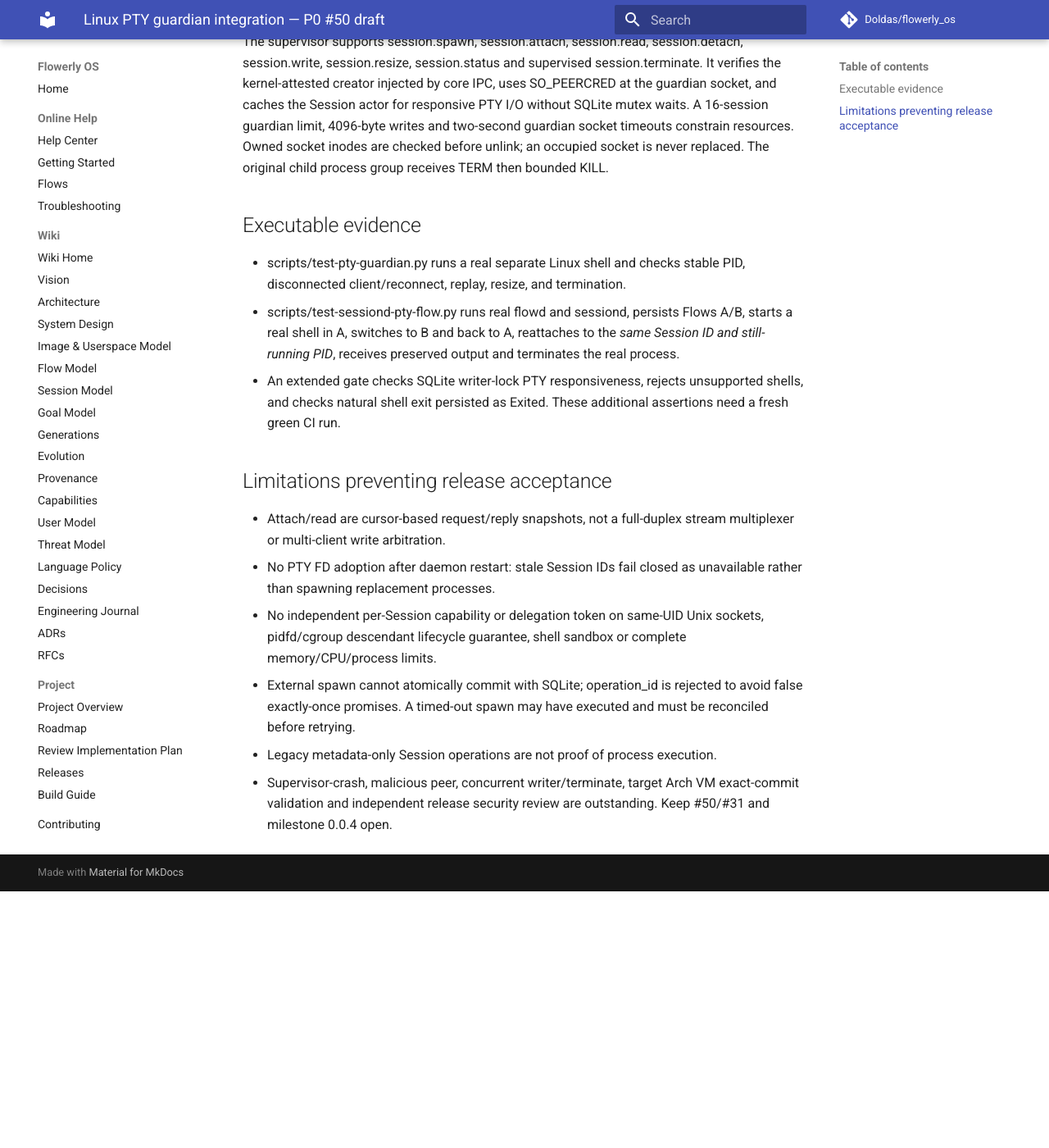
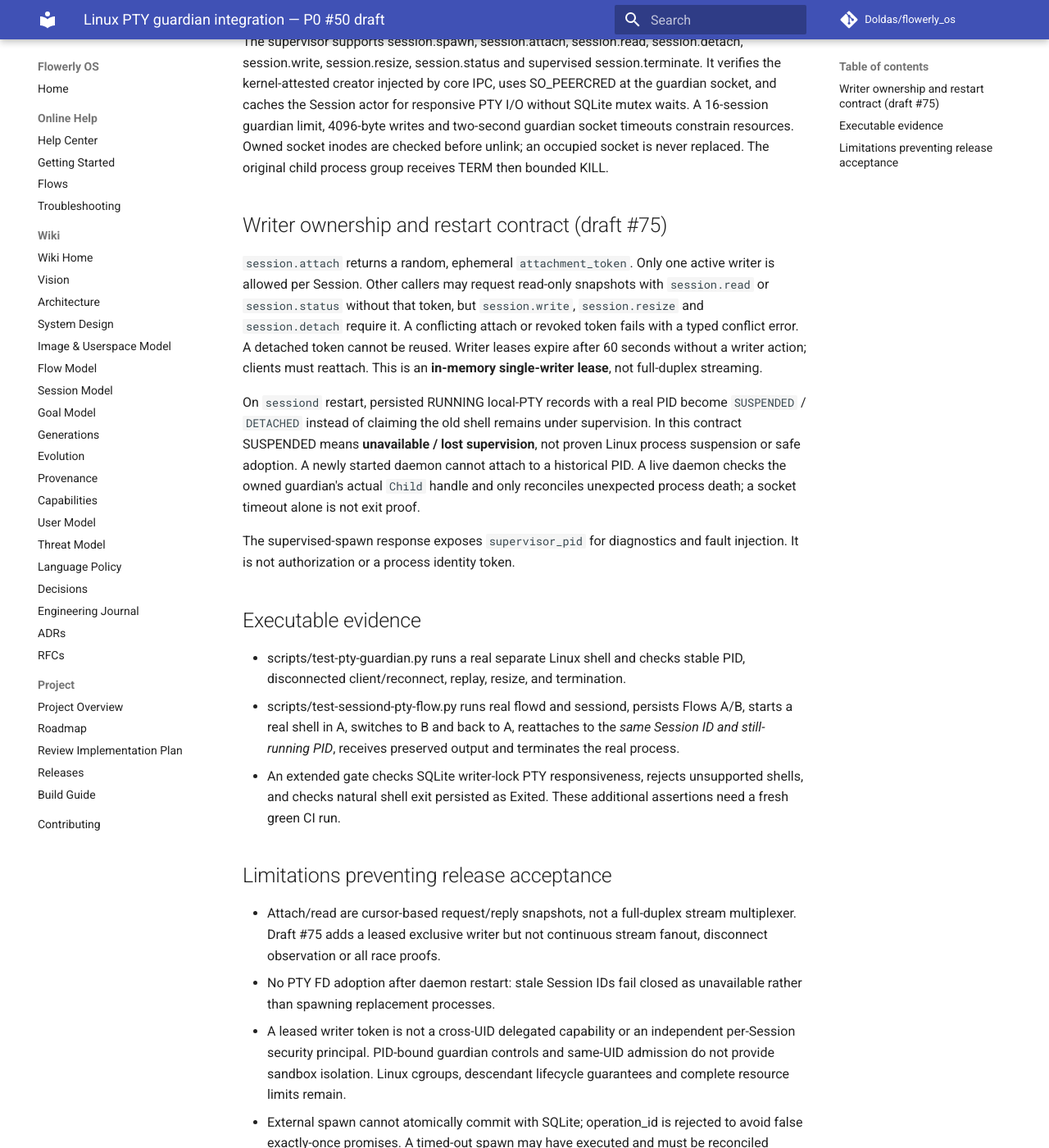
Before and after one commit to Doldas/flowerly_os, an MkDocs documentation site: the page built from docs/pty-guardian-integration.md, in a window 1280 px wide and 1400 px high, scrolled down 327 px. Shown: the whole window at 82% size. Built offline with MkDocs 1.6.1 and Material for MkDocs 9.7.7, drawn with Linux system fonts in a browser that asks for light colours; comment, search, counter and statistics services are not loaded; before the commit the page ends 1414 px from its top, so only the background shows below that; some of the changed text lies outside the part shown.

Commit message:
docs(pty): document exclusive writer token and fail-closed restart state

```diff
--- a/docs/pty-guardian-integration.md
+++ b/docs/pty-guardian-integration.md
@@ -18,6 +18,28 @@ responsive PTY I/O without SQLite mutex waits. A 16-session guardian limit,
 Owned socket inodes are checked before unlink; an occupied socket is never
 replaced. The original child process group receives TERM then bounded KILL.
 
+## Writer ownership and restart contract (draft #75)
+
+`session.attach` returns a random, ephemeral `attachment_token`.
+Only one active writer is allowed per Session. Other callers may request
+read-only snapshots with `session.read` or `session.status` without that
+token, but `session.write`, `session.resize` and `session.detach`
+require it. A conflicting attach or revoked token fails with a typed
+conflict error. A detached token cannot be reused. Writer leases expire
+after 60 seconds without a writer action; clients must reattach. This
+is an **in-memory single-writer lease**, not full-duplex streaming.
+
+On `sessiond` restart, persisted RUNNING local-PTY records with a real
+PID become `SUSPENDED` / `DETACHED` instead of claiming the old shell
+remains under supervision. In this contract SUSPENDED means **unavailable /
+lost supervision**, not proven Linux process suspension or safe adoption.
+A newly started daemon cannot attach to a historical PID. A live daemon
+checks the owned guardian's actual `Child` handle and only reconciles
+unexpected process death; a socket timeout alone is not exit proof.
+
+The supervised-spawn response exposes `supervisor_pid` for diagnostics
+and fault injection. It is not authorization or a process identity token.
+
 ## Executable evidence
 
 - scripts/test-pty-guardian.py runs a real separate Linux shell and checks
@@ -33,16 +55,19 @@ replaced. The original child process group receives TERM then bounded KILL.
 ## Limitations preventing release acceptance
 
 - Attach/read are cursor-based request/reply snapshots, not a full-duplex
-  stream multiplexer or multi-client write arbitration.
+  stream multiplexer. Draft #75 adds a leased exclusive writer but not
+  continuous stream fanout, disconnect observation or all race proofs.
 - No PTY FD adoption after daemon restart: stale Session IDs fail closed
   as unavailable rather than spawning replacement processes.
-- No independent per-Session capability or delegation token on same-UID
-  Unix sockets, pidfd/cgroup descendant lifecycle guarantee, shell sandbox
-  or complete memory/CPU/process limits.
+- A leased writer token is not a cross-UID delegated capability or an
+  independent per-Session security principal. PID-bound guardian controls
+  and same-UID admission do not provide sandbox isolation. Linux cgroups,
+  descendant lifecycle guarantees and complete resource limits remain.
 - External spawn cannot atomically commit with SQLite; operation_id is
   rejected to avoid false exactly-once promises. A timed-out spawn may have
   executed and must be reconciled before retrying.
 - Legacy metadata-only Session operations are not proof of process execution.
-- Supervisor-crash, malicious peer, concurrent writer/terminate, target Arch
-  VM exact-commit validation and independent release security review are
-  outstanding. Keep #50/#31 and milestone 0.0.4 open.
+- Draft #75 adds guardian crash/daemon restart state tests and writer
+  revocation checks, but stronger failure/race tests, exact-commit Arch VM
+  validation and independent release review remain outstanding. Keep
+  #50/#31 and milestone 0.0.4 open.
```
